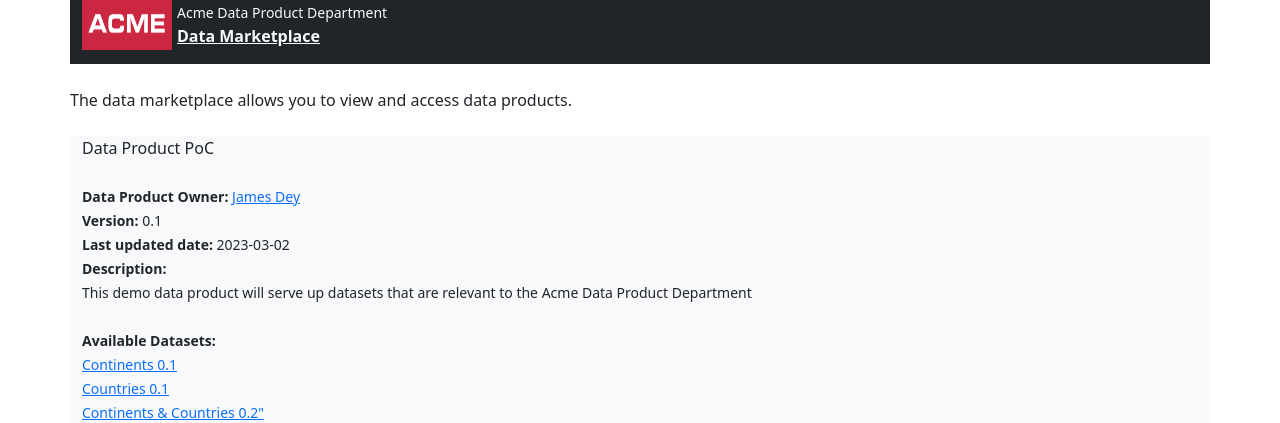
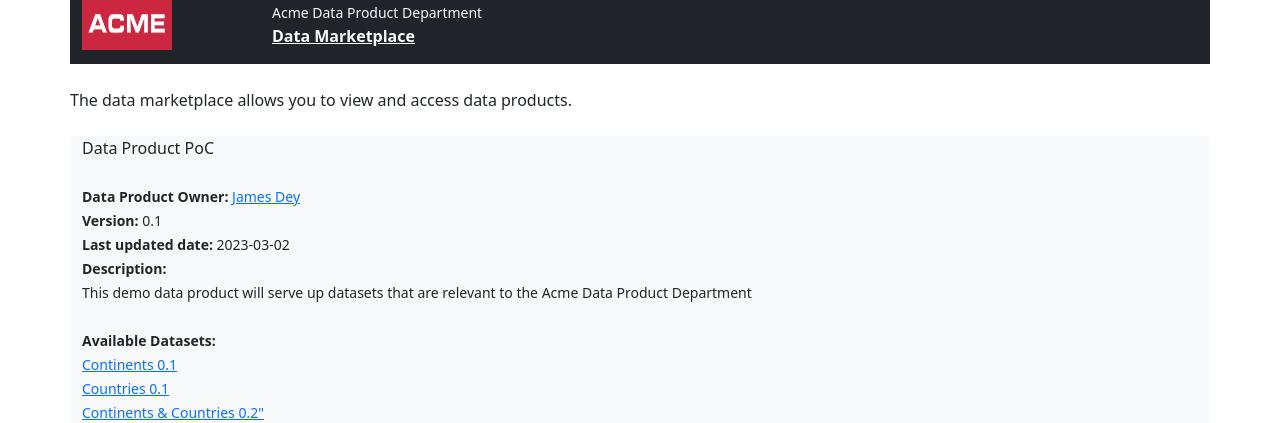
Before and after one commit to deytalytics/DataMarketplace, a Flask app: page / in a window 1280 px wide. Shown: the top 423 px of the page. Run offline with Flask 2, Linux system fonts and the light colour scheme.

Commit message:
Changed layout to give me space for logo

```diff
--- a/templates/layout.html
+++ b/templates/layout.html
@@ -7,10 +7,10 @@
   <body>
     <div class="container">
       <div class="row bg-dark">
-        <div class="col-md-1">
+        <div class="col-md-2">
           <img class="center-block" src="{{ url_for('static', filename='acme-logo.jpg') }}" width="90" height="50" alt="Shell Logo">
         </div>
-        <div class="col-md-11 d-flex align-items-end text-light">
+        <div class="col-md-10 d-flex align-items-end text-light">
           <p><small>Acme Data Product Department</small>
           <br><b><a href="/" class="link-light">Data Marketplace</a></b></p>
         </div>
```
